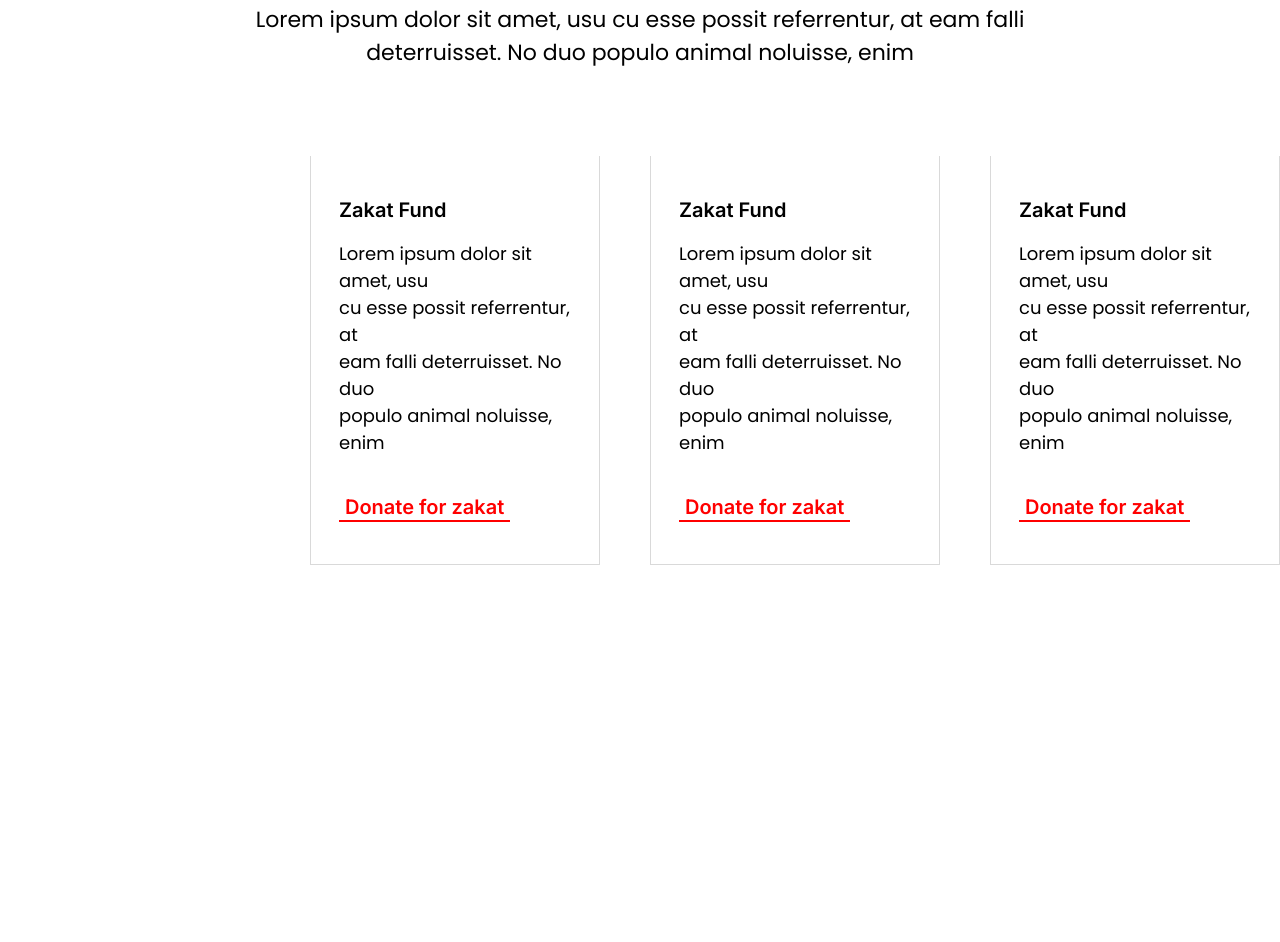
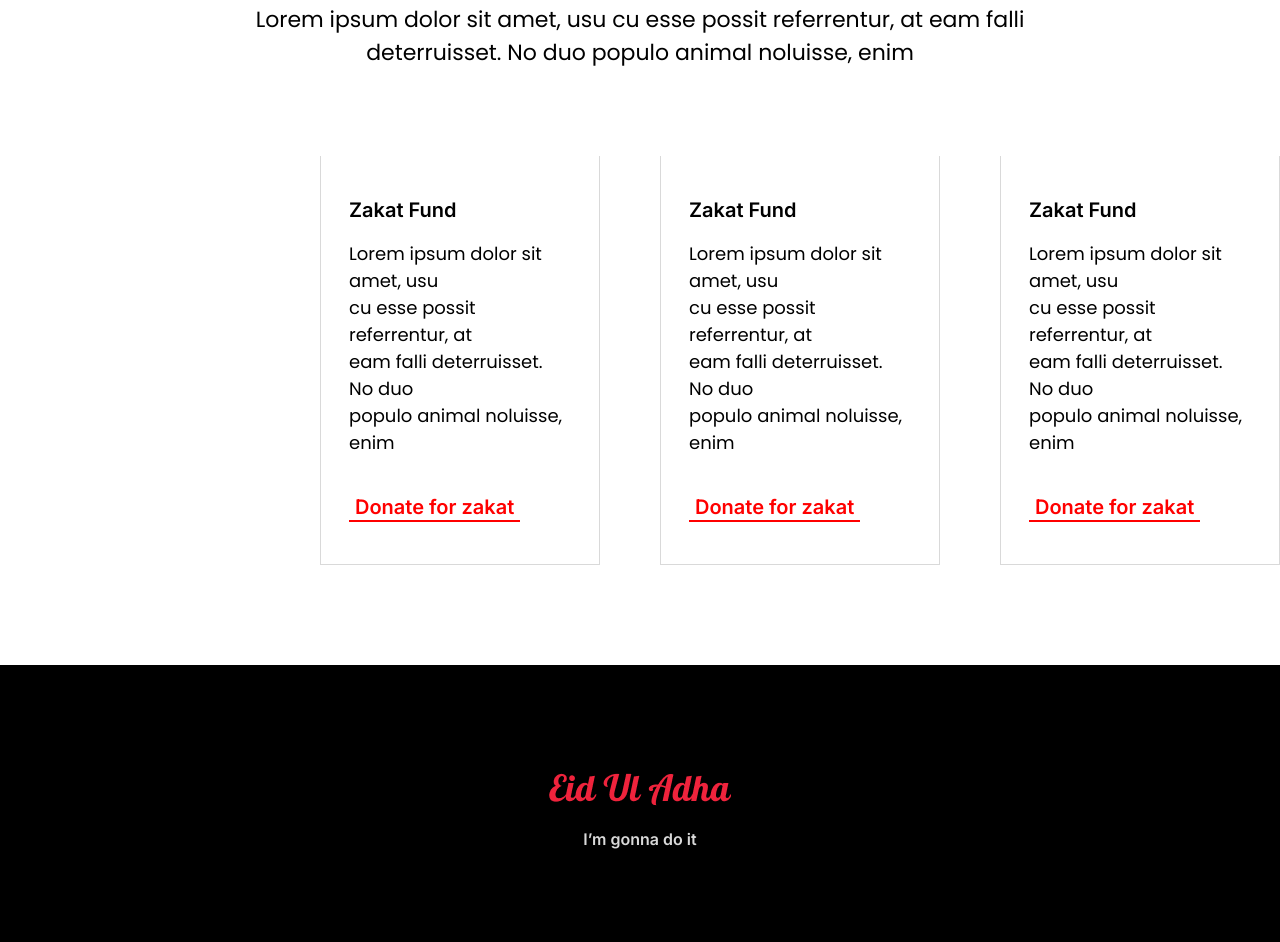
Before and after one commit to risanzahamed/eid-zakat, a plain HTML site: page index.html in a window 1280 px wide. Shown: the part 4865-5807 px from the top of the page. Before the commit the page ends 5530 px from the top, so only its background shows below. Drawn offline with Linux system fonts and the light colour scheme.

Commit message:
last commit

```diff
--- a/index.html
+++ b/index.html
@@ -192,7 +192,12 @@
                 </div>
 
             </section>
-
+    </section>
+    <section>
+        <footer>
+        <img src="fotter-logo.png" alt="">
+        <p>I’m gonna do it</p>
+    </footer>
 
     </section>
 
--- a/style.css
+++ b/style.css
@@ -296,7 +296,7 @@ body{
 /* <!-- blog section details --> */
 
 .blog-section-details{
-    margin-left: 50px;
+    margin-left: 60px;
     margin-bottom: 100px ;
 }
 
@@ -344,3 +344,12 @@ body{
     margin-top: 50px;
     border-radius: 9px;
 }
+
+footer{
+    position: relative ;
+    background-color: black;
+    height: 177px;
+    padding-top: 100px;
+    text-align: center;
+    color: #D9D9D9;
+}
```
